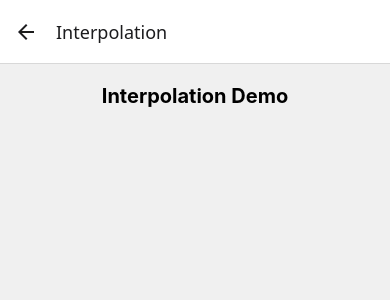
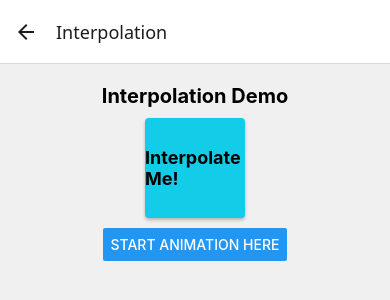
Before and after one commit to LuigyMartial/reactNtFull24-animation, a React Native app: screen /Interpolation in a window 390 px wide. Shown: the top 300 px of the page. Built offline with nearby package versions, Linux system fonts and the light colour scheme.

Commit message:
add interpolation

```diff
--- a/src/Interpolation.tsx
+++ b/src/Interpolation.tsx
@@ -1,10 +1,51 @@
-import { StyleSheet, Text, View } from 'react-native';
+import { Animated, Button, StyleSheet, Text, View } from 'react-native';
+import {useRef} from "react";
 
 
 const Interpolation: React.FC = () => {
+  const animation = useRef(new Animated.Value(0)).current;
+
+  const handleStartAnimation = () => {
+    Animated.timing(animation, {
+      toValue: 1,
+      duration: 2500,
+      useNativeDriver: false
+    }).start(() => animation.setValue(0))
+  }
+
+  const backgroundColor = animation.interpolate({
+    inputRange: [0, 0.5, 1],
+    outputRange: ['#12cce8', "#cce812", "#1248e8"]
+  });
+
+  const rotate = animation.interpolate({
+    inputRange: [0, 1],
+    outputRange: ['0deg', '360deg']
+  });
+
+  const borderRadius = animation.interpolate({
+    inputRange: [0, 1],
+    outputRange: [4, 100]
+  });
+
+  const size = animation.interpolate({
+    inputRange: [0, 1],
+    outputRange: [100, 200]
+  });
+
   return (
     <View style={styles.container}>
       <Text style={styles.headerText}>Interpolation Demo</Text>
+      <Animated.View style={[styles.box, {
+        backgroundColor,
+        transform: [{ rotate }],
+        borderRadius,
+        width: size,
+        height: size,
+      }]}>
+        <Text style={styles.boxText}>Interpolate Me!</Text>
+      </Animated.View>
+      <Button title='Start Animation Here' onPress={handleStartAnimation} />
     </View>
   )
 }
@@ -16,7 +57,19 @@ const styles = StyleSheet.create({
     paddingVertical: 20,
     backgroundColor: '#f0f0f0',
   },
-  headerText: { fontSize: 20, fontWeight: 'bold'}
+  headerText: { fontSize: 20, fontWeight: 'bold'},
+  box: {
+    justifyContent: 'center',
+    alignItems: 'center',
+    marginVertical: 10,
+    width: 100, height: 100,
+    shadowColor: '#000',
+    shadowOffset: { width: 0, height: 2 },
+    shadowOpacity: 0.25,
+    shadowRadius: 3.5,
+    elevation: 5,
+  },
+  boxText: { fontSize: 18, fontWeight: 'bold'}
 });
 
 export default Interpolation;
```
